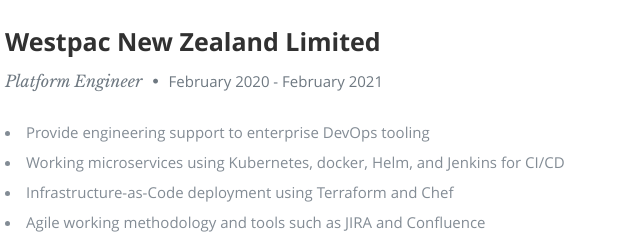
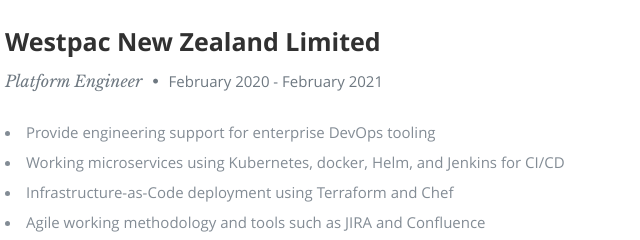
Before and after one commit to a51nx/azure-resume, a plain HTML site: page frontend/index.html in a window 1280 px wide. Shown: the part 2202-2442 px from the top of the page, 400-1040 px from the left. Drawn offline with nearby package versions, Linux system fonts and the light colour scheme; no server answers.

Commit message:
fix typo

```diff
--- a/frontend/index.html
+++ b/frontend/index.html
@@ -235,7 +235,7 @@
                   <p class="info">Platform Engineer <span>&bull;</span> <em class="date">February 2020 - February 2021</em></p>
 
                   <p>
-                     <li>Provide engineering support to enterprise DevOps tooling</li>
+                     <li>Provide engineering support for enterprise DevOps tooling</li>
                      <li>Working microservices using Kubernetes, docker, Helm, and Jenkins for CI/CD</li>
                      <li>Infrastructure-as-Code deployment using Terraform and Chef</li>
                      <li>Agile working methodology and tools such as JIRA and Confluence</li>
```
